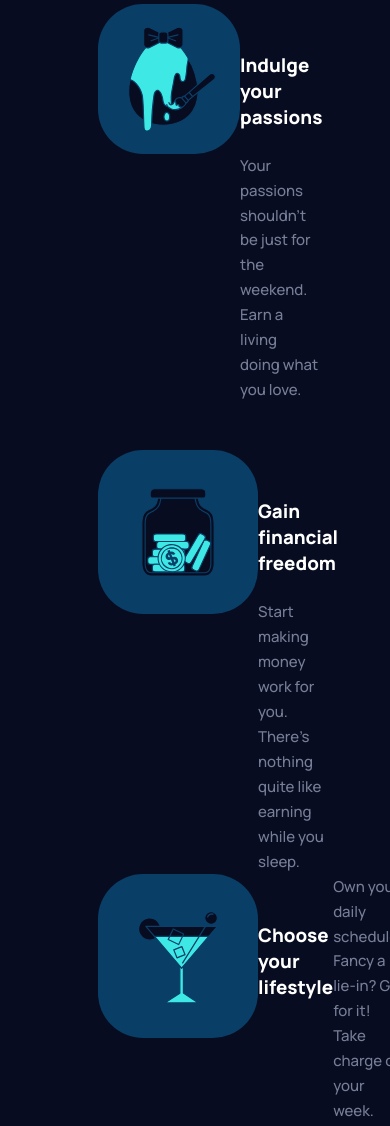
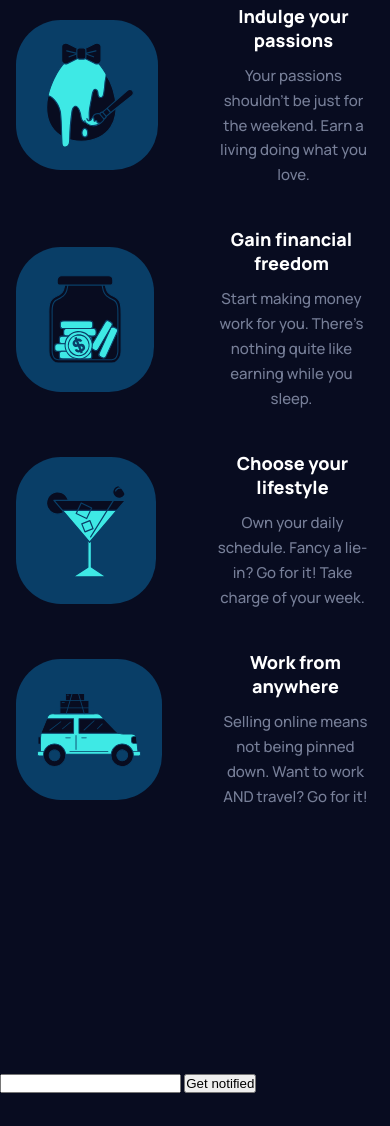
Before and after one commit to Jordypx/pre-launch-landing-page, a plain HTML site: page index.html in a window 390 px wide. Shown: the part 781-1907 px from the top of the page. After the commit the page ends 1874 px from the top, so only its background shows below. Drawn offline with Linux system fonts and the light colour scheme.

Commit message:
Middle section complete on tablet and mobile
Breakpoints complete and responsive design finish for all pixels for the middle section

Edit the hero for the right picture

```diff
--- a/index.html
+++ b/index.html
@@ -14,12 +14,13 @@
     <title>Maker pre-launch landing page Alain-sys</title>
   </head>
   <body>
+    <!-- Header -->
     <header>
       <img src="assets/logo.svg" class="logo" alt="picture" />
     </header>
 
     <img src="assets/illustration-hero-mobile.png" class="img-mobile" alt="picture" />
-
+    <!-- Hero  -->
     <section class="hero">
       <img src="assets/illustration-hero-left.svg" class="img-hero-left" alt="picture" />
       <img src="assets/bg-hero-squiggle.svg" class="img-hero-middle" alt="picture background" />
@@ -33,33 +34,35 @@
       </div>
       <img src="assets/illustration-hero-right.svg" class="img-hero-right" alt="picture" />
     </section>
-
+    <!-- Middle section  -->
     <section class="section-middle-content">
       <div class="first-box-middle margin-box-middle">
         <img src="assets/illustration-passions.svg" class="img-box-start" alt="picture" />
-        <!-----------TEST DIV TABLET ------->
-        <div class="test">
+        <div class="text-content-box">
           <h3>Indulge your passions</h3>
           <p class="paragraph-box-middle">Your passions shouldn't be just for the weekend. Earn a living doing what you love.</p>
         </div>
       </div>
-      <div class="second-box-middle margin-box-middle">
+      <div class="second-box-middle margin-box-middle margin-box1-middle-tablet">
         <img src="assets/illustration-financial-freedom.svg" class="img-box-middle-left" alt="picture" />
-        <!------------TEST DIV TABLET ------->
-        <div class="test">
+        <div class="text-content-box">
           <h3>Gain financial freedom</h3>
           <p class="paragraph-box-middle">Start making money work for you. There’s nothing quite like earning while you sleep.</p>
         </div>
       </div>
-      <div class="first-box-middle margin-box-middle">
+      <div class="first-box-middle margin-box-middle margin-box2-middle-tablet">
         <img src="assets/illustration-lifestyle.svg" class="img-box-middle-right" alt="picture" />
-        <h3>Choose your lifestyle</h3>
-        <p class="paragraph-box-middle">Own your daily schedule. Fancy a lie-in? Go for it! Take charge of your week.</p>
+        <div class="text-content-box">
+          <h3>Choose your lifestyle</h3>
+          <p class="paragraph-box-middle">Own your daily schedule. Fancy a lie-in? Go for it! Take charge of your week.</p>
+        </div>
       </div>
       <div class="second-box-middle">
         <img src="assets/illustration-work-anywhere.svg" class="img-box-end" alt="picture" />
-        <h3>Work from anywhere</h3>
-        <p class="paragraph-box-middle">Selling online means not being pinned down. Want to work AND travel? Go for it!</p>
+        <div class="text-content-box">
+          <h3>Work from anywhere</h3>
+          <p class="paragraph-box-middle">Selling online means not being pinned down. Want to work AND travel? Go for it!</p>
+        </div>
       </div>
     </section>
 
--- a/style/mobile.css
+++ b/style/mobile.css
@@ -8,7 +8,7 @@
     margin: 2.5rem 0 4.125rem 0rem;
   }
   /****Content between header & hero****/
-  .img-hero-mobile {
+  .img-mobile {
     display: flex;
     min-height: 233px;
     width: 410px;
@@ -40,4 +40,39 @@
     width: 95%;
     margin: 1.43rem 0 2rem 0;
   }
+
+  /****Middle Section****/
+  .section-middle-content {
+    margin-top: 9rem;
+    margin-bottom: 9rem;
+  }
+  .first-box-middle,
+  .second-box-middle {
+    display: flex;
+    flex-direction: column;
+    justify-content: center;
+    margin: 0;
+  }
+
+  .margin-box1-middle-tablet {
+    margin-top: 3.5rem;
+    margin-bottom: 3.5rem;
+  }
+
+  .margin-box2-middle-tablet {
+    margin-bottom: 3.5rem;
+  }
+
+  .text-content-box {
+    display: flex;
+    flex-direction: column;
+    /* justify-content: center; */
+    align-items: center;
+    margin-left: 0;
+    margin-top: 2rem;
+  }
+
+  .paragraph-box-middle {
+    text-align: center;
+  }
 }
--- a/style/style.css
+++ b/style/style.css
@@ -15,6 +15,7 @@
 body {
   background-color: rgb(8, 12, 32);
   font-family: 'Manrope', sans-serif;
+  overflow-x: hidden;
 }
 
 p {
@@ -101,14 +102,14 @@
 /****Middle Section****/
 .section-middle-content {
   display: flex;
-  margin: 17rem 10.31rem 0 10.31rem;
+  margin: 17rem 10.31rem 12.625rem 10.31rem;
 }
 
 .first-box-middle,
 .second-box-middle {
   display: flex;
   flex-direction: column;
-  align-items: flex-start;
+  align-items: center;
 }
 
 .second-box-middle {
@@ -117,6 +118,13 @@
 
 .margin-box-middle {
   margin-right: 1.875rem;
+}
+
+.text-content-box {
+  display: flex;
+  flex-direction: column;
+  /* align-items: center;
+  justify-content: center; */
 }
 
 .img-box-start {
@@ -143,23 +151,27 @@
   border-radius: var(--borderRadiusImgBox);
 }
 
+.text-content-box {
+  margin-top: 3rem;
+  align-items: center;
+}
+
 h3 {
-  /* font-size: 1.125rem; */
-  margin: 3rem 0 1.437rem 0;
+  text-align: center;
+  font-size: 1.125rem;
+  margin-bottom: 1.437rem;
   color: var(--colorTitle);
   font-weight: var(--fontWeightExtraBold);
 }
 
 .paragraph-box-middle {
   width: 95%;
+  text-align: center;
 }
 
-@media all and (min-width: 1440px) {
-  .first-box-middle,
-  .second-box-middle {
-    align-items: center;
-  }
-  .paragraph-box-middle {
-    text-align: center;
+@media all and (max-width: 1060px) {
+  .section-middle-content {
+    margin-left: 1rem;
+    margin-right: 1rem;
   }
 }
--- a/style/tablet.css
+++ b/style/tablet.css
@@ -37,23 +37,12 @@
     margin: 1.5rem 0 2rem 0;
     width: 60%;
   }
-}
 
-@media all and (max-width: 600px) {
-  .img-hero-left {
-    left: -13.31rem;
-  }
-  .img-hero-right {
-    right: -13.75rem;
-  }
-}
-
-/****Middle Section****/
-@media all and (max-width: 768px) {
+  /****Middle Section****/
   .section-middle-content {
     display: flex;
     flex-direction: column;
-    margin: 10.06rem 6.06rem 0 6.125rem;
+    margin: 10.06rem 0 8.812rem 0;
   }
 
   .first-box-middle,
@@ -62,30 +51,69 @@
     flex-direction: row;
   }
 
-  .margin-box-middle {
-    margin-right: 0rem;
+  .first-box-middle {
+    margin: 0 6.125rem 0 9.687rem;
+  }
+
+  .second-box-middle {
+    margin-right: 9.75rem;
+    margin-left: 6.06rem;
+    margin-top: 0;
+  }
+
+  .margin-box1-middle-tablet {
+    margin-top: 2.5rem;
+    margin-bottom: 2.5rem;
+  }
+
+  .margin-box2-middle-tablet {
+    margin-bottom: 2.5rem;
   }
 
   .img-box-start {
     padding: 1.375rem 1.5rem 1.375rem 1.875rem;
   }
 
-  /***need to modifie padding below ***/
   .img-box-middle-left {
-    padding: 2.375rem 2.687rem 2.31rem 2.687rem;
+    padding: 1.75rem 2rem 1.75rem 2rem;
   }
 
   .img-box-middle-right {
-    padding: 2.25rem 2.5rem 2.125rem 2.5rem;
+    padding: 1.687rem 1.875rem 1.625rem 1.875rem;
   }
 
   .img-box-end {
-    padding: 2.81rem 1.75rem 2.81rem 1.75rem;
+    padding: 2.125rem 1.31rem 2.06rem 1.31rem;
   }
-  /**********CLASS TEST DIV for put title and paragraph in column***********/
-  .test {
+
+  .text-content-box {
     display: flex;
     flex-direction: column;
-    align-items: flex-start;
+    margin-left: 3.437rem;
+    margin-top: 0;
+  }
+
+  h3 {
+    margin-bottom: 0.687rem;
   }
 }
+
+@media all and (max-width: 600px) {
+  .first-box-middle {
+    margin-left: 1rem;
+    margin-right: 1rem;
+  }
+
+  .second-box-middle {
+    margin-right: 1rem;
+    margin-left: 1rem;
+  }
+
+  .img-hero-left {
+    left: -13.31rem;
+  }
+
+  .img-hero-right {
+    right: -13.75rem;
+  }
+}
```
